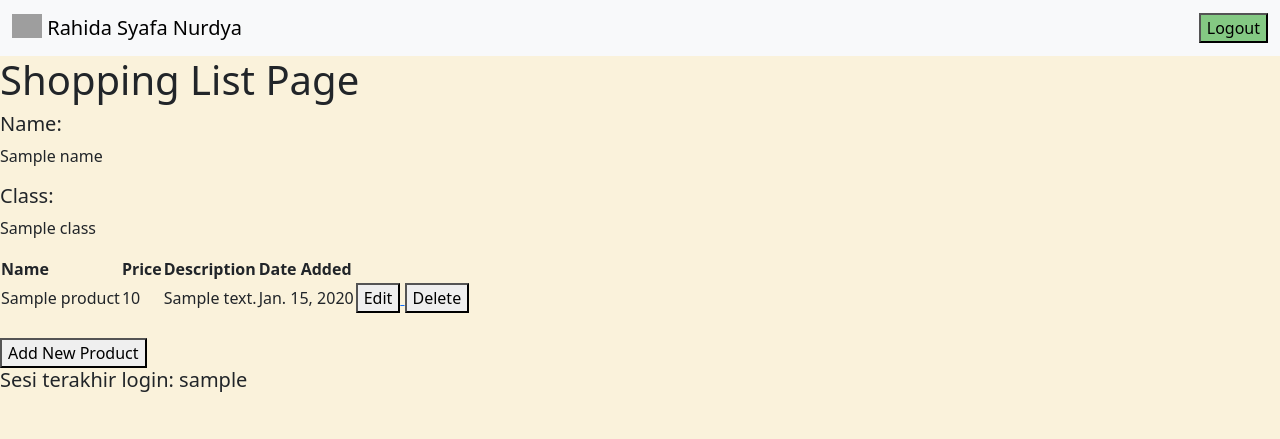
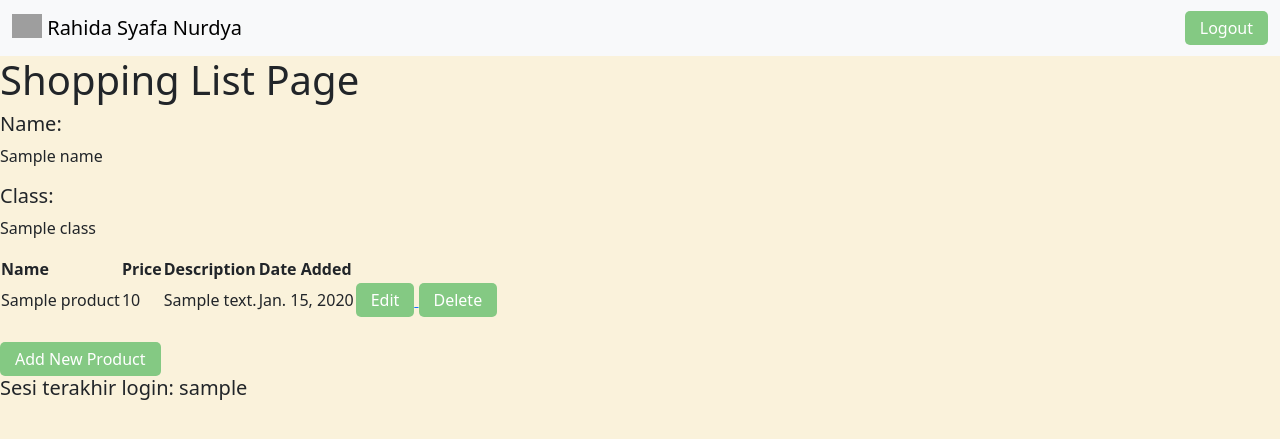
Before and after one commit to Rahidasyf/shopping-list, a Django app: template main/templates/main.html in a window 1280 px wide. Shown: the top 439 px of the page. Run offline with Django 4.2, Linux system fonts and the light colour scheme; tables that the repository leaves empty hold one stand-in row (values such as "Sample post"); the template is opened without the code that fills it: values that come from a table or form of the project are taken from there, most other values are stand-ins (such as "Sample title", 1, 10 or a date in 2020); grey boxes are pictures that could not be loaded.

Commit message:
<TUTORIAL 4 SELESAI>

```diff
--- a/main/templates/main.html
+++ b/main/templates/main.html
@@ -9,7 +9,7 @@
             Rahida Syafa Nurdya
         </a>
         <a href="{% url 'main:logout' %}">
-            <button style = "background-color: #84c983;">
+            <button style="background-color: #84c983; color: #fff; padding: 5px 15px; border: none; border-radius: 5px;">
                 Logout
             </button>
         </a>
@@ -41,12 +41,12 @@
             <td>{{product.date_added}}</td>
             <td>
                 <a href="{% url 'main:edit_product' product.pk %}">
-                    <button>
+                    <button style="background-color: #84c983; color: #fff; padding: 5px 15px; border: none; border-radius: 5px;">
                         Edit
                     </button>
                 </a>
                 <a href="{% url 'main:delete_product' product.pk %}">
-                      <button>
+                    <button style="background-color: #84c983; color: #fff; padding: 5px 15px; border: none; border-radius: 5px;">
                           Delete
                       </button>
                   </a>
@@ -58,7 +58,7 @@
 <br />
 
 <a href="{% url 'main:create_product' %}">
-    <button>
+    <button style="background-color: #84c983; color: #fff; padding: 5px 15px; border: none; border-radius: 5px;">
         Add New Product
     </button>
 </a>
--- a/main/views.py
+++ b/main/views.py
@@ -22,6 +22,9 @@ def create_product(request):
         product.user = request.user
         product.save()
         return HttpResponseRedirect(reverse('main:show_main'))
+
+    context = {'form': form}
+    return render(request, "create_product.html", context)
 
 @login_required(login_url='/login')
 def show_main(request):
```
